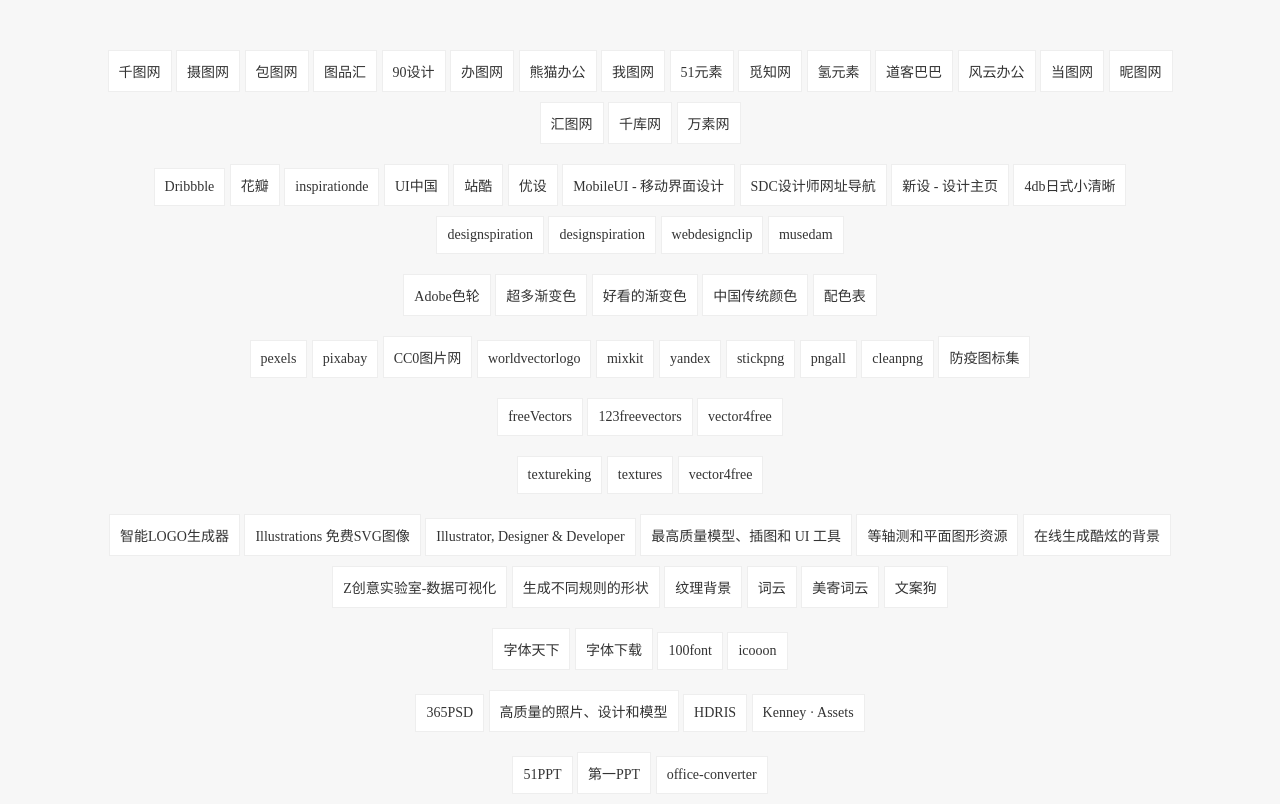
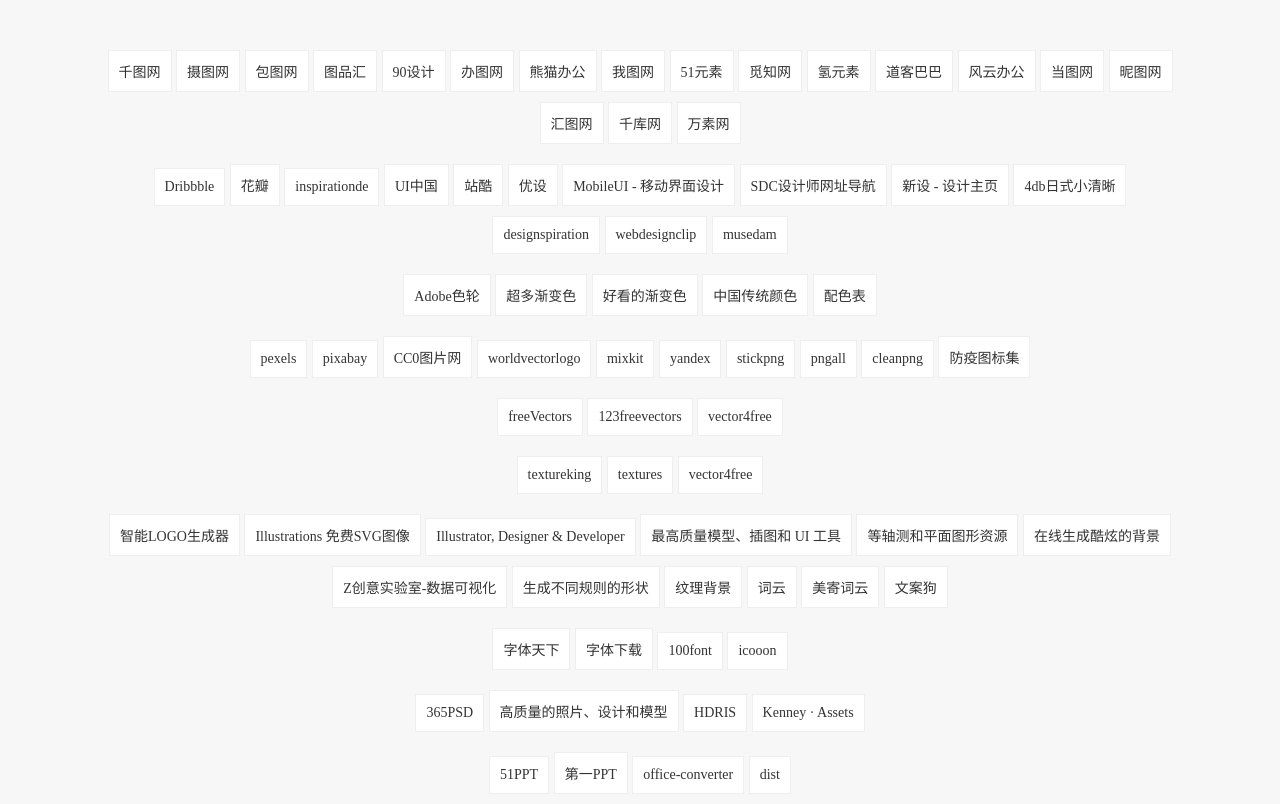
Before and after one commit to Color01/index, a plain HTML site: page index.html in a window 1280 px wide. Drawn offline with Linux system fonts and the light colour scheme; a script that the page names is missing.

Commit message:
Update index.html

```diff
--- a/index.html
+++ b/index.html
@@ -84,7 +84,6 @@
 		<a class="link_btn" href="https://www.xinshe666.com/">新设 - 设计主页</a>
 		<a class="link_btn" href="http://4db.cc/">4db日式小清晰</a>
 		<a class="link_btn" href="https://www.designspiration.com/">designspiration</a>
-		<a class="link_btn" href="https://www.designspiration.com/">designspiration</a>
 		<a class="link_btn" href="https://webdesignclip.com/">webdesignclip</a>
 		<a class="link_btn" href="https://dam.musetransfer.com/home/all">musedam</a>
 
@@ -161,6 +160,8 @@
 		<a class="link_btn" href="https://www.51pptmoban.com/ppt/">51PPT</a>
 		<a class="link_btn" href="https://www.1ppt.com/">第一PPT</a>
 		<a class="link_btn" href="https://cn.office-converter.com/?imyshare.com=friends">office-converter</a>
+
+		<a class="link_btn" href="https://wwns.lanzoum.com/b047lcjdc">dist</a>
 	</div>
 
 <canvas class="background"></canvas>
```
